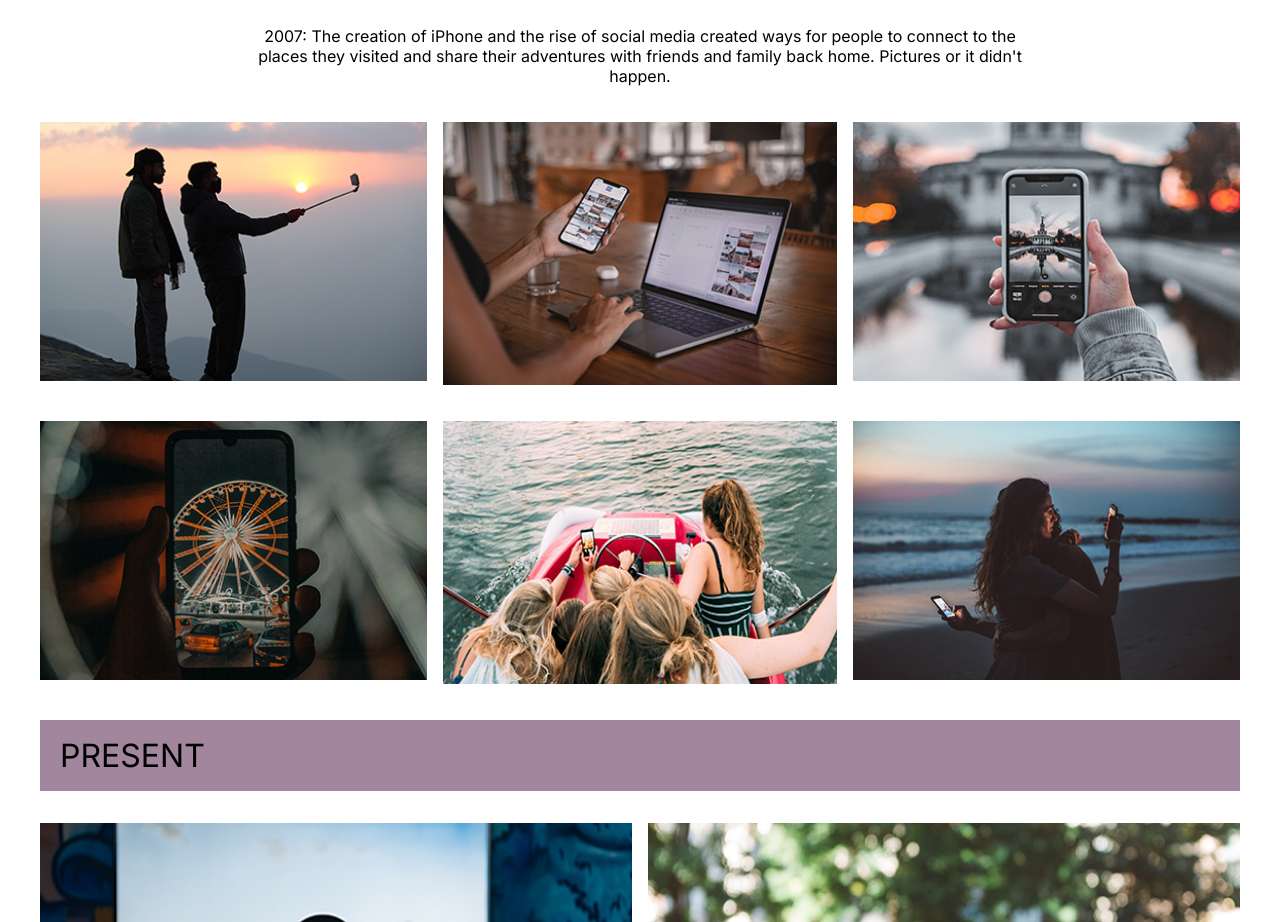
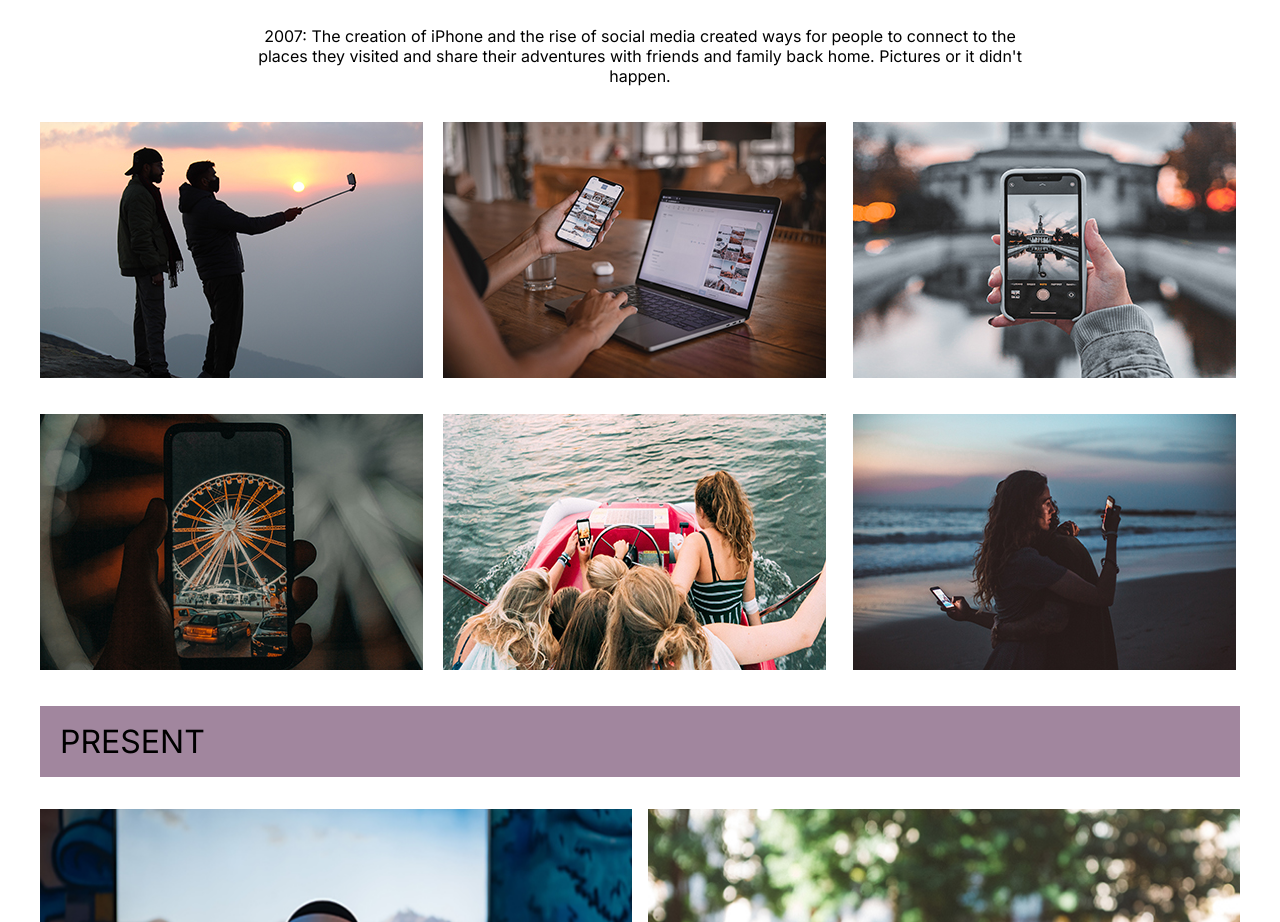
Before and after one commit to CassDimm/Cassie-DES222Task1, a plain HTML site: page index.html in a window 1280 px wide. Shown: the part 1420-2342 px from the top of the page. Drawn offline with Linux system fonts and the light colour scheme.

Commit message:
undo image change

```diff
--- a/style.css
+++ b/style.css
@@ -79,11 +79,6 @@ img {
     display: flex;
     font-size: 1em;
     text-align: center;
-}
-
-.image-two {
-    object-fit: cover;
-    width: 100%;
 }
 
 .presentbanner {
```
